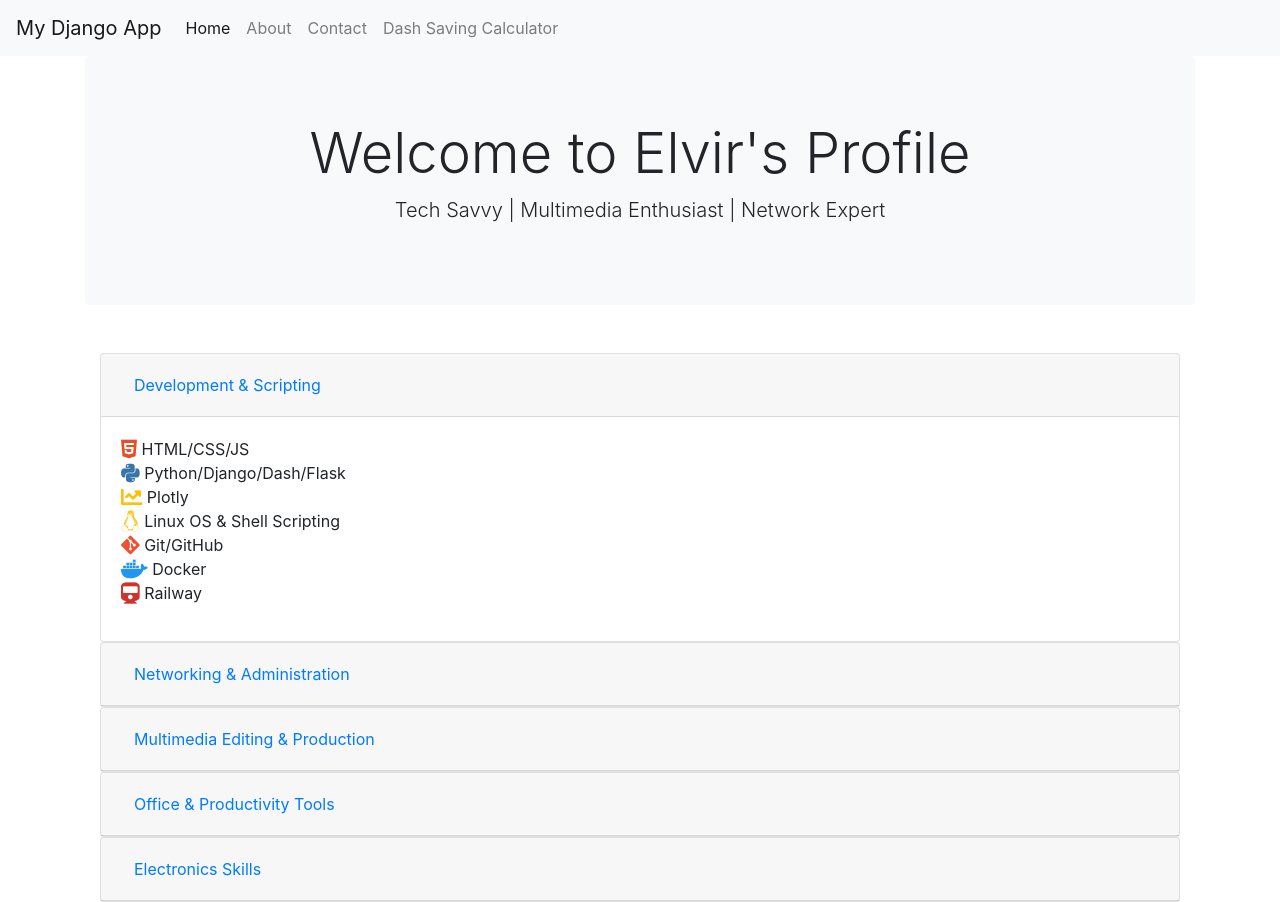
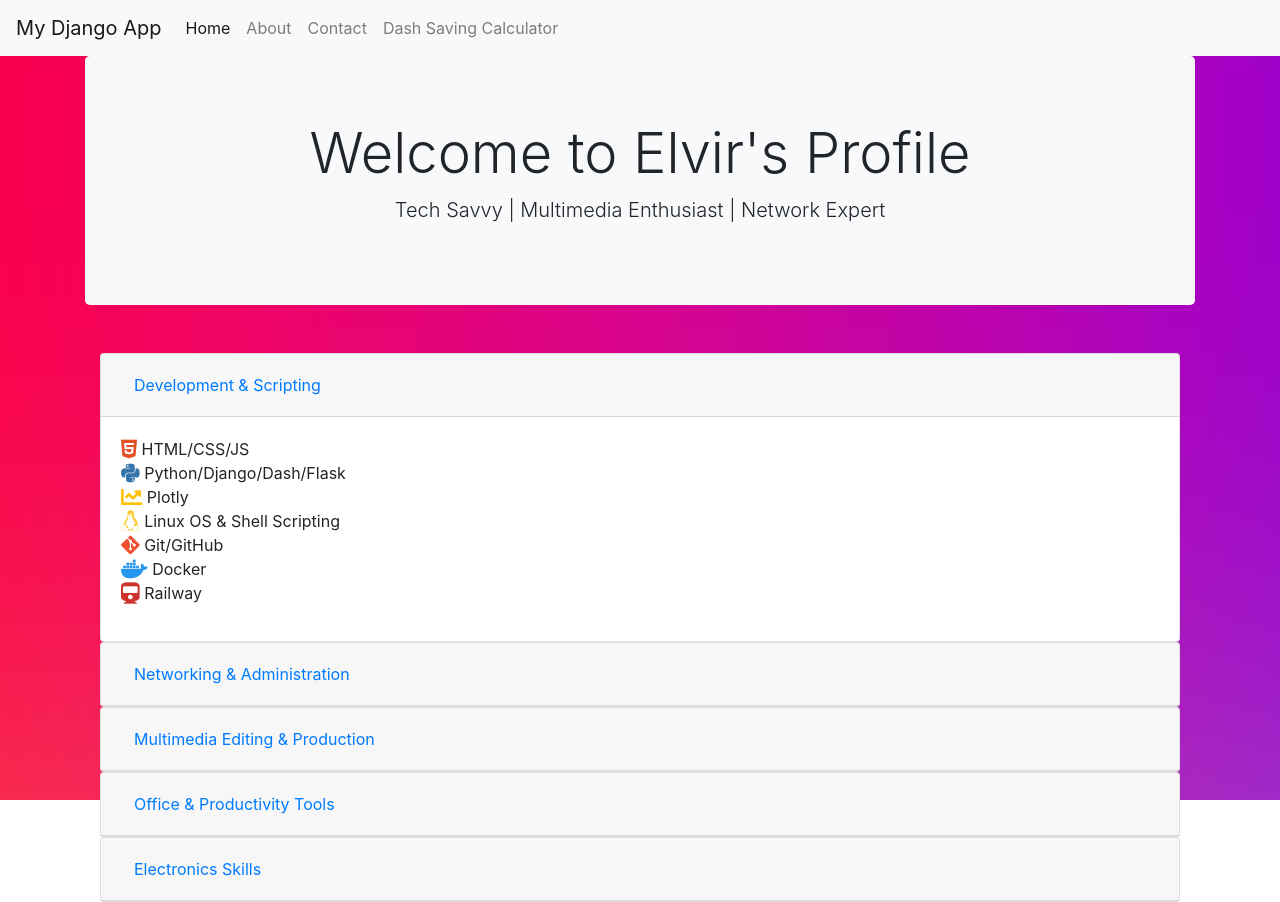
Before and after one commit to ElvirDev0001/django-docker, a Django app: template myapp/templates/profile.html in a window 1280 px wide. Run offline with Django 3.2, Linux system fonts and the light colour scheme; the template is opened without the code that fills it, so the values that code supplies are empty; some libraries are stand-ins or nearby versions.

Commit message:
shader background

```diff
--- a/myapp/templates/base.html
+++ b/myapp/templates/base.html
@@ -12,6 +12,7 @@
     {% block additional_css %}{% endblock %}
   </head>
   <body>
+  {% include 'shader_background.html' %}
     <nav class="navbar navbar-expand-lg navbar-light bg-light">
       <a class="navbar-brand" href="#">My Django App</a>
       <button class="navbar-toggler" type="button" data-toggle="collapse" data-target="#navbarNav" aria-controls="navbarNav" aria-expanded="false" aria-label="Toggle navigation"><span class="navbar-toggler-icon"></span></button>
--- a/myapp/templates/shader_background.html
+++ b/myapp/templates/shader_background.html
@@ -1,16 +1,15 @@
-<!DOCTYPE html>
-<html>
-
-<head>
-    <title>WebGL Fullscreen Animated Shader</title>
+<canvas id="canvas"></canvas>
 <style>
     body, html { margin: 0; padding: 0; overflow: hidden; }
-        canvas { display: block; width: 100%; height: 100%; }
+    canvas {
+        position: absolute; /* Changed from 'display: block' to 'position: absolute' */
+        top: 0;
+        left: 0;
+        width: 100%;
+        height: 100%;
+        z-index: -1; /* Ensure it's behind other content */
+    }
 </style>
-</head>
-
-<body>
-    <canvas id="canvas"></canvas>
 <script>
 var canvas = document.getElementById("canvas");
 var gl = canvas.getContext("webgl2");
@@ -23,23 +22,17 @@
     canvas.width = window.innerWidth;
     canvas.height = window.innerHeight;
     gl.viewport(0, 0, canvas.width, canvas.height);
-            if (program) {
-                var iResolutionLocation = gl.getUniformLocation(program, "iResolution");
-                gl.useProgram(program);
-                gl.uniform2f(iResolutionLocation, canvas.width, canvas.height);
-            }
 }
 
 window.addEventListener('resize', resizeCanvas, false);
+resizeCanvas();
 
-        // Vertex Shader
 var vsSource = `#version 300 es
 in vec2 vertPosition;
 void main() {
     gl_Position = vec4(vertPosition, 0.0, 1.0);
 }`;
 
-        // Fragment Shader
 var fsSource = `#version 300 es
 precision highp float;
 uniform vec2 iResolution;
@@ -51,7 +44,6 @@
     fragColor = vec4(col, 1.0);
 }`;
 
-        // Compile shaders and create program
 var vertexShader = gl.createShader(gl.VERTEX_SHADER);
 gl.shaderSource(vertexShader, vsSource);
 gl.compileShader(vertexShader);
@@ -66,36 +58,33 @@
 gl.linkProgram(program);
 gl.useProgram(program);
 
-        // Set up vertex data and buffers
+var iResolutionLocation = gl.getUniformLocation(program, "iResolution");
+gl.uniform2f(iResolutionLocation, canvas.width, canvas.height);
+
+var iTimeLocation = gl.getUniformLocation(program, "iTime");
+
 var vertices = new Float32Array([
     -1.0, -1.0,
      1.0, -1.0,
     -1.0,  1.0,
      1.0,  1.0,
 ]);
+
 var vertexBuffer = gl.createBuffer();
 gl.bindBuffer(gl.ARRAY_BUFFER, vertexBuffer);
 gl.bufferData(gl.ARRAY_BUFFER, vertices, gl.STATIC_DRAW);
+
 var positionAttribLocation = gl.getAttribLocation(program, "vertPosition");
 gl.vertexAttribPointer(positionAttribLocation, 2, gl.FLOAT, false, 0, 0);
 gl.enableVertexAttribArray(positionAttribLocation);
 
-        // Initial resize to set canvas and viewport size
-        resizeCanvas();
-
 function render(time) {
-            time *= 0.001; // convert time to seconds
-
-            var iTimeLocation = gl.getUniformLocation(program, "iTime");
+    time *= 0.001;
     gl.uniform1f(iTimeLocation, time);
-
     gl.clear(gl.COLOR_BUFFER_BIT);
     gl.drawArrays(gl.TRIANGLE_STRIP, 0, 4);
+    requestAnimationFrame(render);
+}
 
 requestAnimationFrame(render);
-        }
-        requestAnimationFrame(render);
 </script>
-</body>
-
-</html>
```
Lines whose indentation alone changed are shown as unchanged.
